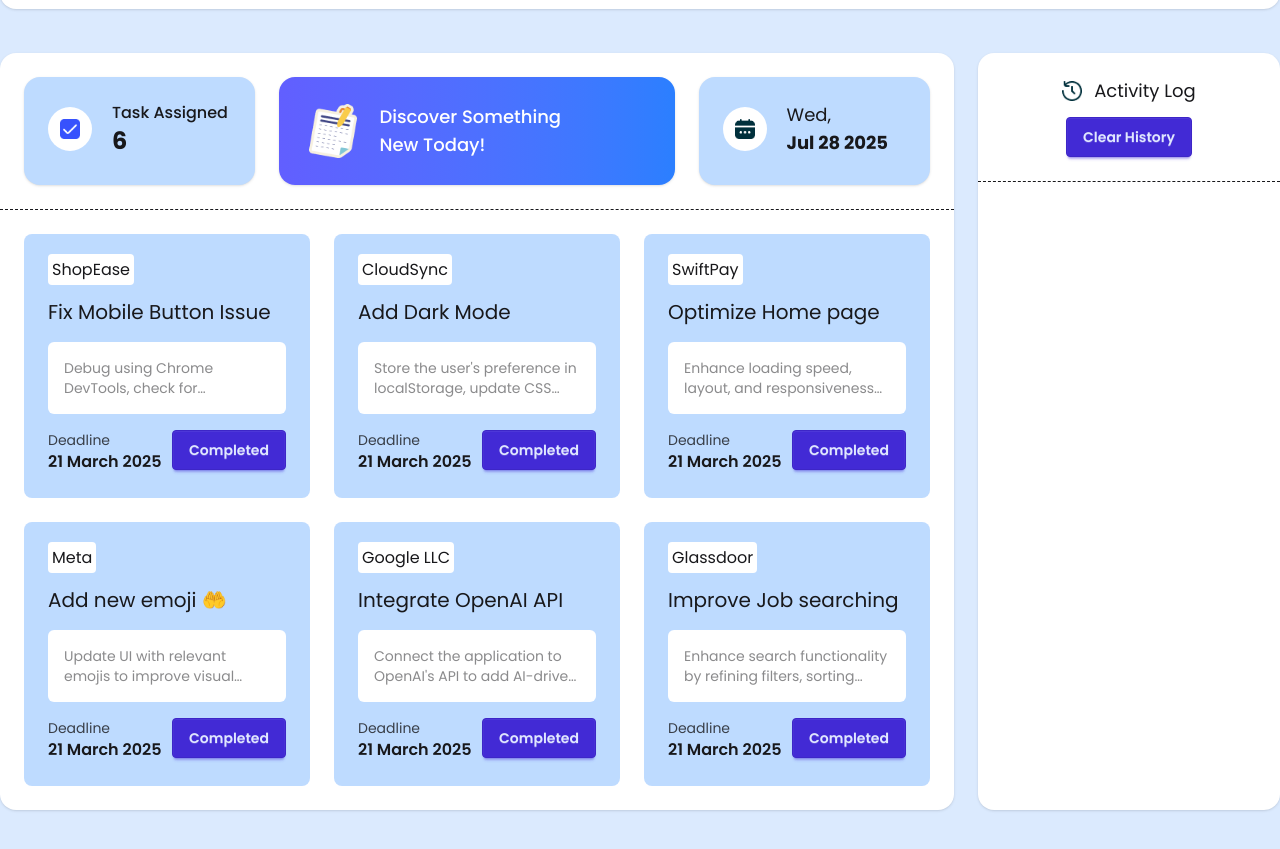
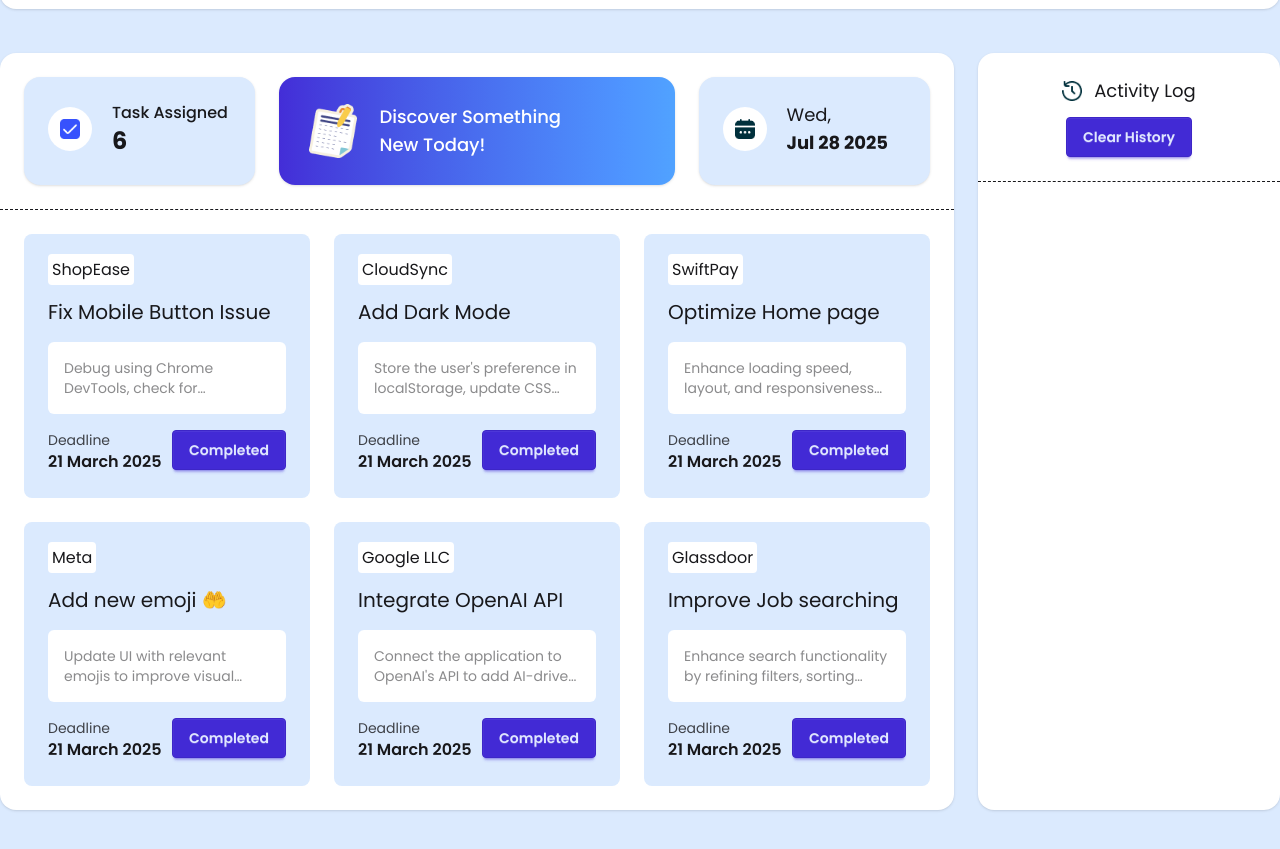
Before and after one commit to gitbynaymus/programming-hero-5th-assignment, a plain HTML site: page index.html in a window 1280 px wide. Shown: the part 95-944 px from the top of the page. Drawn offline with nearby package versions, Linux system fonts and the light colour scheme.

Commit message:
modify base color

```diff
--- a/index.html
+++ b/index.html
@@ -57,7 +57,7 @@
           <section
             class="flex gap-6 border-b-1 border-dashed border-b-blue/20 p-6"
           >
-            <div class="flex-2 rounded-2xl bg-blue-200 shadow-sm">
+            <div class="flex-2 rounded-2xl bg-blue-100 shadow-sm">
               <div class="flex items-center p-6">
                 <span
                   class="mr-5 flex h-11 w-11 shrink-0 items-center justify-center rounded-full bg-white"
@@ -72,7 +72,7 @@
             </div>
 
             <div
-              class="shadow-sm overflow-hidden z-1 flex flex-3 cursor-pointer relative items-center rounded-2xl bg-gradient-to-r from-indigo-500 to-blue-500  p-6 clear-btn before" id="view-blog" onclick="window.location.href = 'blog.html'"
+              class="shadow-sm overflow-hidden z-1 flex flex-3 cursor-pointer relative items-center rounded-2xl bg-gradient-to-r from-indigo-700 to-blue-400  p-6 clear-btn before" id="view-blog" onclick="window.location.href = 'blog.html'"
             >
               <img class="mr-4 h-auto w-15" src="./assets/board.png" alt="" id="ap"/>
               <h3 class="text-lg font-medium text-white" >
@@ -81,7 +81,7 @@
               </h3>
             </div>
 
-            <div class="flex-2 rounded-2xl bg-blue-200 shadow-sm">
+            <div class="flex-2 rounded-2xl bg-blue-100 shadow-sm">
               <div class="flex items-center p-6">
                 <span
                   class="mr-5 flex h-11 w-11 shrink-0 items-center justify-center rounded-full bg-white"
@@ -98,7 +98,7 @@
           <!-- 6 card -->
           <section class="grid grid-cols-3 gap-6 p-6">
             <!-- !Fix Mobile  -->
-          <div class="bg-blue-200 p-6 rounded-lg task-card">
+          <div class="bg-blue-100 p-6 rounded-lg task-card">
             <span class="bg-white p-1 rounded-sm"
               >ShopEase</span
             >
@@ -126,7 +126,7 @@
             </div>
           </div>
             <!--! Dark Mode -->
-          <div class="bg-blue-200 p-6 rounded-lg task-card">
+          <div class="bg-blue-100 p-6 rounded-lg task-card">
             <span class="bg-white p-1 rounded-sm"
               >CloudSync</span
             >
@@ -154,7 +154,7 @@
             </div>
           </div>
           <!-- !Optimize Home page -->
-          <div class="bg-blue-200 p-6 rounded-lg task-card">
+          <div class="bg-blue-100 p-6 rounded-lg task-card">
             <span class="bg-white p-1 rounded-sm"
               >SwiftPay</span
             >
@@ -181,7 +181,7 @@
             </div>
           </div>
           <!-- ! add Emoji Section -->
-          <div class="bg-blue-200 p-6 rounded-lg task-card">
+          <div class="bg-blue-100 p-6 rounded-lg task-card">
             <span class="bg-white p-1 rounded-sm"
               >Meta</span
             >
@@ -208,7 +208,7 @@
             </div>
           </div>
            <!-- ! Integrate OpenAI API  -->
-          <div class="bg-blue-200 p-6 rounded-lg task-card">
+          <div class="bg-blue-100 p-6 rounded-lg task-card">
             <span class="bg-white p-1 rounded-sm"
               >Google LLC</span
             >
@@ -235,7 +235,7 @@
             </div>
           </div>
           <!-- !Improve Job searching  -->
-          <div class="bg-blue-200 p-6 rounded-lg task-card">
+          <div class="bg-blue-100 p-6 rounded-lg task-card">
             <span class="bg-white p-1 rounded-sm"
               >Glassdoor</span
             >
```
Also changed, not shown: script/script.js (+72 -0 lines).
